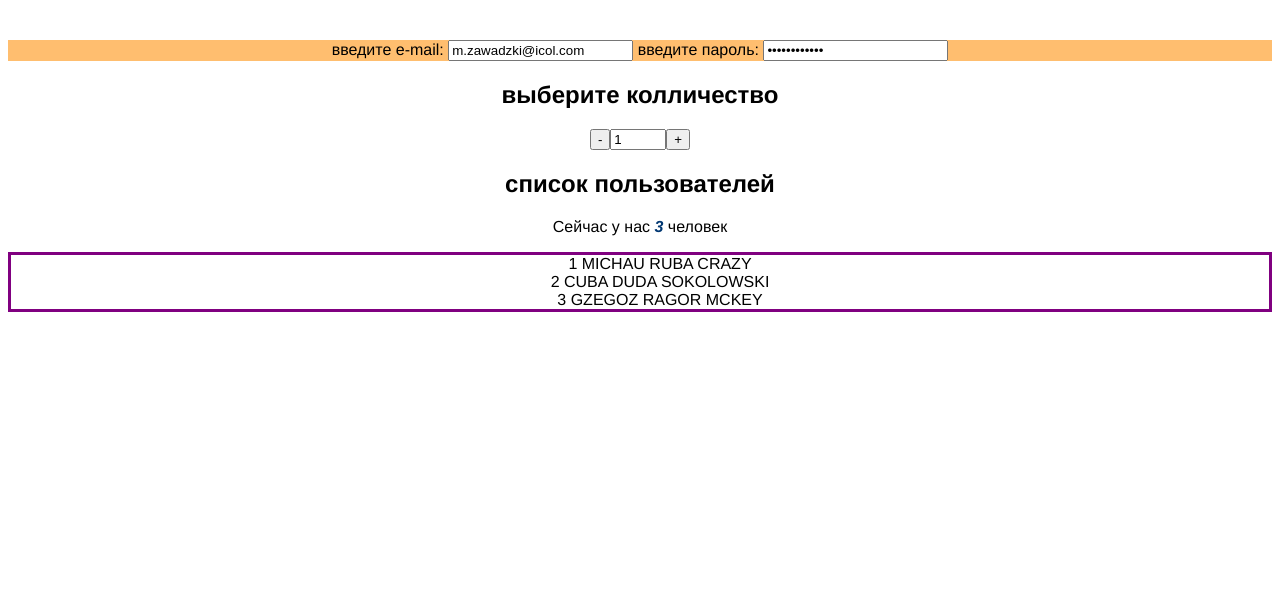
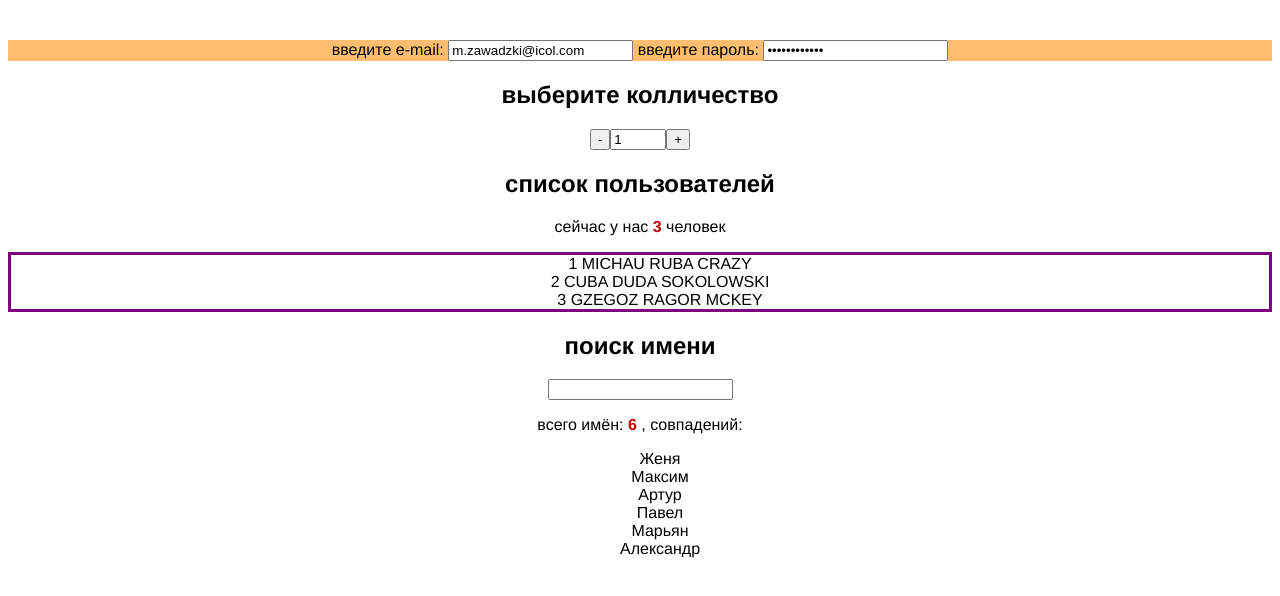
Before and after one commit to zawadzki2778/VUE-01, a Vue app: page / in a window 1280 px wide. Shown: the top 596 px of the page. Built offline with nearby package versions, Linux system fonts and the light colour scheme.

Commit message:
created comp SearchName

```diff
--- a/src/App.vue
+++ b/src/App.vue
@@ -3,6 +3,7 @@
     <my-email />
     <add-count />
     <user-card />
+    <search-name />
   </div>
 </template>
 
@@ -10,17 +11,26 @@
 import MyEmail from "@/components/MyEmail.vue";
 import AddCount from "@/components/AddCount.vue";
 import UserCard from "@/components/UserCard.vue";
+import SearchName from "@/components/SearchName.vue"
 export default {
   name: "App",
-  components: { MyEmail, AddCount, UserCard },
+  components: { MyEmail, AddCount, UserCard, SearchName },
 };
 </script>
 
-<style>
+<style lang="scss">
 #app {
   font-family: Avenir, Helvetica, Arial, sans-serif;
   -webkit-font-smoothing: antialiased;
   -moz-osx-font-smoothing: grayscale;
   text-align: center;
 }
+li {
+  list-style-type: none;
+}
+span {
+  color: rgb(200, 0, 0);
+  text-shadow: 5px;
+  font-weight: bold;
+}
 </style>
--- /dev/null
+++ b/src/components/SearchName.vue
@@ -0,0 +1,26 @@
+<template>
+  <div class="search">
+    <h2>поиск имени</h2>
+    <input type="text" :value="enterName" />
+    <p>
+      всего имён: <span> {{ users.length }} </span>, совпадений:
+    </p>
+    <ul>
+      <li v-for="(user, index) in users" :key="index">
+        {{ user }}
+      </li>
+    </ul>
+  </div>
+</template>
+
+<script>
+export default {
+  name: "SearchName",
+  data() {
+    return {
+      enterName: "",
+      users: ["Женя", "Максим", "Артур", "Павел", "Марьян", "Александр"],
+    };
+  },
+};
+</script>
--- a/src/components/UserCard.vue
+++ b/src/components/UserCard.vue
@@ -3,7 +3,7 @@
     <div class="card">
       <h2>список пользователей</h2>
       <div class="list">
-        Сейчас у нас <span>{{ users.length }}</span> человек
+        cейчас у нас <span>{{ users.length }}</span> человек
         <div class="items">
           <ul>
             <li v-for="(user, index) in users" :key="index">
@@ -50,14 +50,7 @@ export default {
 
 <style lang="scss" scoped>
 ul {
-  list-style-type: none;
   border: 3px solid purple;
-}
-span {
-  color: rgb(0, 55, 114);
-  text-shadow: 2px;
-  font-weight: bold;
-  font-style: italic;
 }
 .items {
     text-align: center;
```
